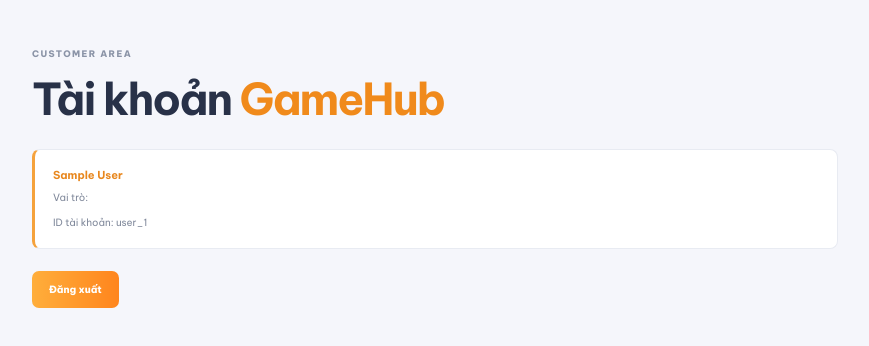
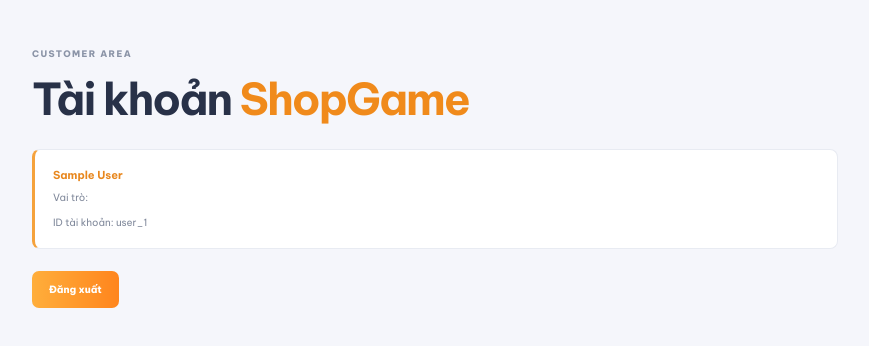
Before and after one commit to zskbot/ShopGame, a Next.js app: page /account in a window 1280 px wide. Shown: the top 346 px of the page, without its empty margins (205-1074 px from the left). Built offline with nearby package versions, Linux system fonts and the light colour scheme; no server answers; sample sign-in values are in the browser's storage.

Commit message:
Use ShopGame branding on account page

```diff
--- a/app/account/page.tsx
+++ b/app/account/page.tsx
@@ -8,7 +8,7 @@
     <main className="orders-page">
       <section className="orders-content">
         <div className="eyebrow">CUSTOMER AREA</div>
-        <h1>Tài khoản <em>GameHub</em></h1>
+        <h1>Tài khoản <em>ShopGame</em></h1>
         <div className="orders-notice">
           <strong>{session.user.name ?? session.user.email ?? "Người dùng"}</strong>
           <p>Vai trò: {session.user.role}</p>
```
